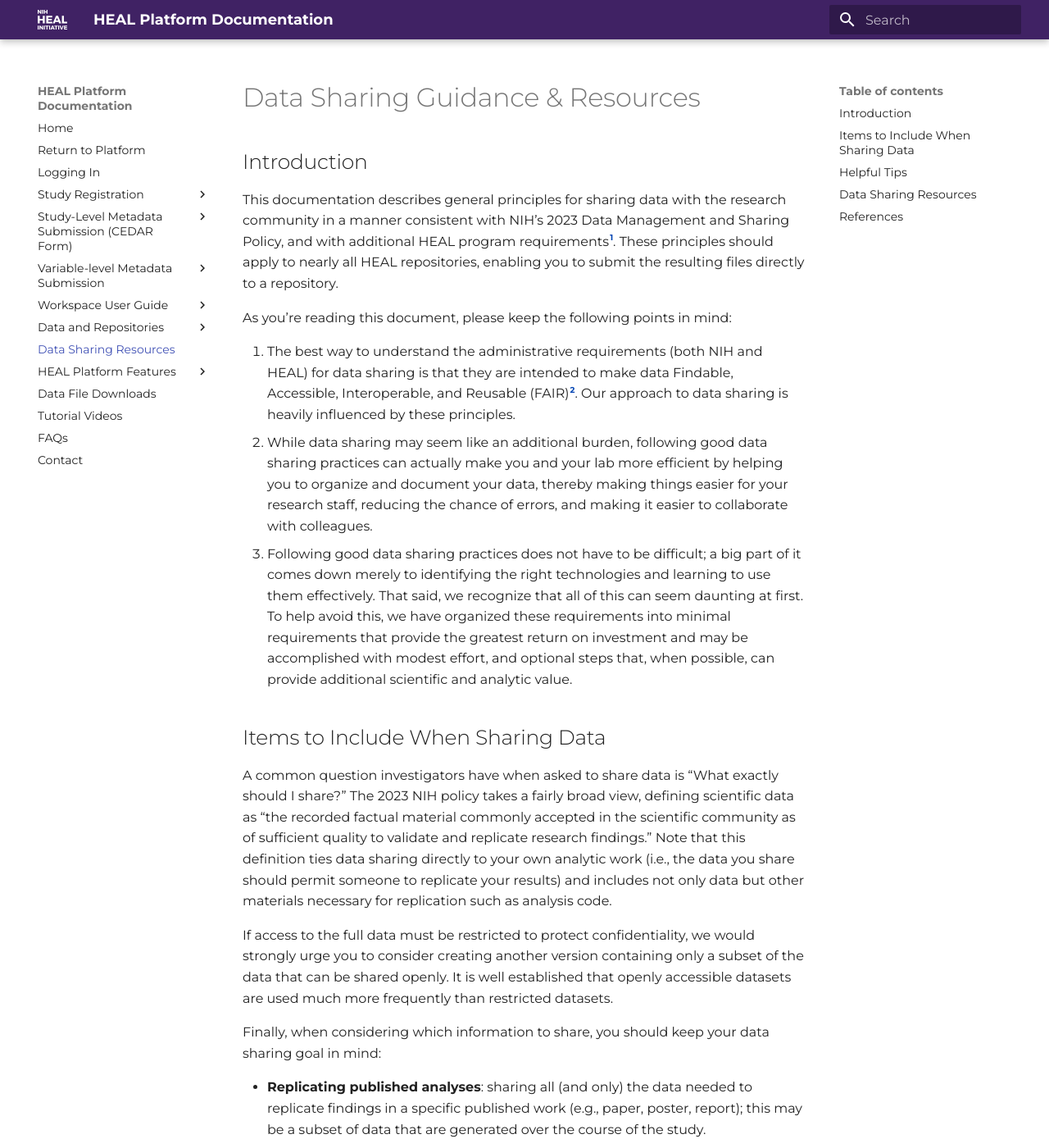
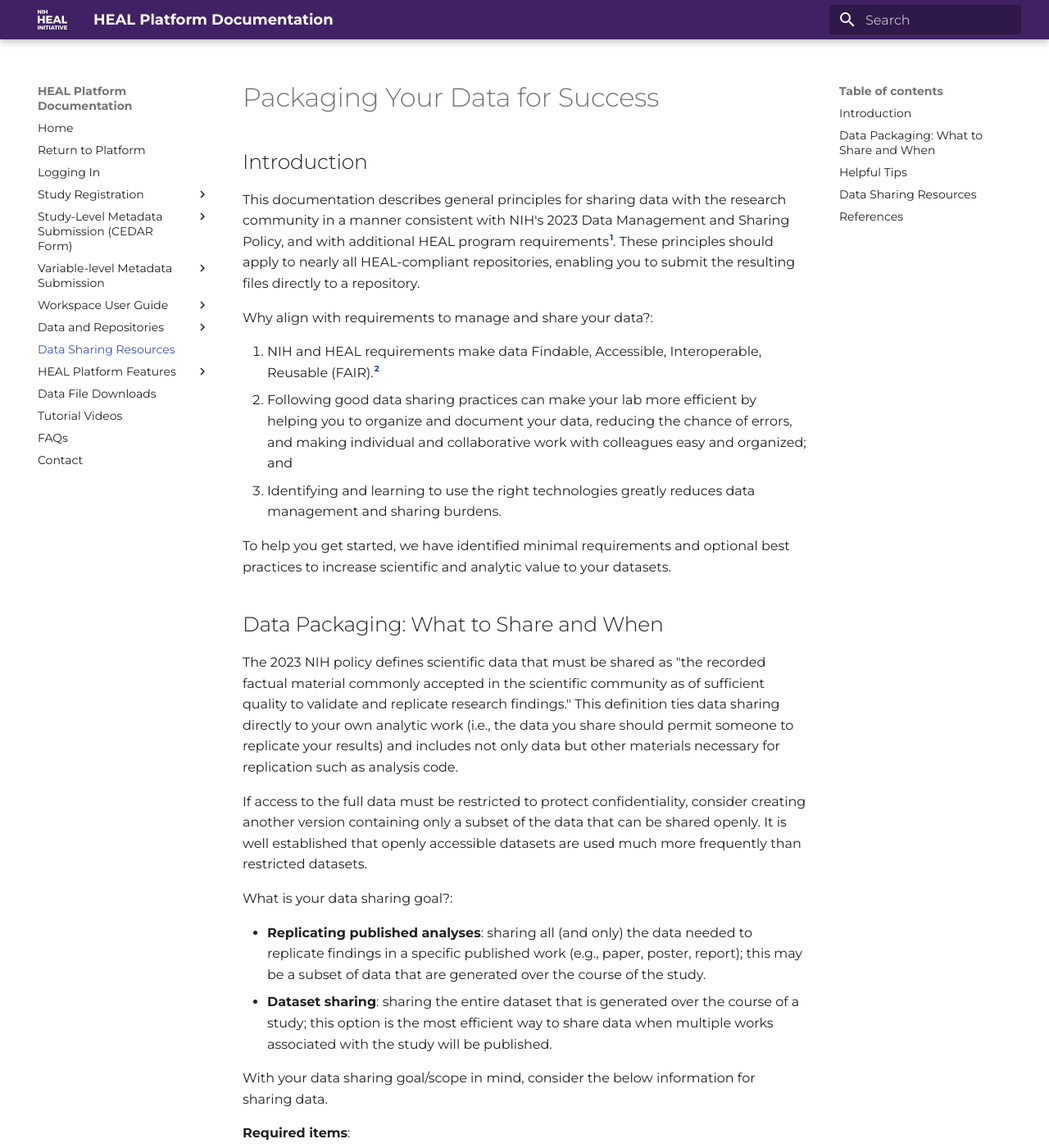
Before and after one commit to HEAL/platform-documentation, an MkDocs documentation site: the page built from docs/data_sharing_resources.md, in a window 1280 px wide and 1400 px high. Shown: the whole window at 82% size. Built offline with MkDocs 1.6.1 and Material for MkDocs 9.7.7, drawn with Linux system fonts in a browser that asks for light colours; some of the changed text lies outside the part shown.

Commit message:
Incorporate feedback from review

```diff
--- a/docs/data_sharing_resources.md
+++ b/docs/data_sharing_resources.md
@@ -1,22 +1,24 @@
-# Data Sharing Guidance & Resources
+# Packaging Your Data for Success
 
 ## Introduction
 
-This documentation describes general principles for sharing data with the research community in a manner consistent with NIH’s 2023 Data Management and Sharing Policy, and with additional HEAL program requirements[^1]. These principles should apply to nearly all HEAL repositories, enabling you to submit the resulting files directly to a repository.
+This documentation describes general principles for sharing data with the research community in a manner consistent with NIH's 2023 Data Management and Sharing Policy, and with additional HEAL program requirements[^1]. These principles should apply to nearly all HEAL-compliant repositories, enabling you to submit the resulting files directly to a repository.
 
-As you’re reading this document, please keep the following points in mind:
+Why align with requirements to manage and share your data?:
 
-1. The best way to understand the administrative requirements (both NIH and HEAL) for data sharing is that they are intended to make data Findable, Accessible, Interoperable, and Reusable (FAIR)[^2]. Our approach to data sharing is heavily influenced by these principles.
-2. While data sharing may seem like an additional burden, following good data sharing practices can actually make you and your lab more efficient by helping you to organize and document your data, thereby making things easier for your research staff, reducing the chance of errors, and making it easier to collaborate with colleagues.
-3. Following good data sharing practices does not have to be difficult; a big part of it comes down merely to identifying the right technologies and learning to use them effectively. That said, we recognize that all of this can seem daunting at first. To help avoid this, we have organized these requirements into minimal requirements that provide the greatest return on investment and may be accomplished with modest effort, and optional steps that, when possible, can provide additional scientific and analytic value.
+1. NIH and HEAL requirements make data Findable, Accessible, Interoperable, Reusable (FAIR).[^2]
+2. Following good data sharing practices can make your lab more efficient by helping you to organize and document your data, reducing the chance of errors, and making individual and collaborative work with colleagues easy and organized; and
+3. Identifying and learning to use the right technologies greatly reduces data management and sharing burdens.
 
-## Items to Include When Sharing Data
+To help you get started, we have identified minimal requirements and optional best practices to increase scientific and analytic value to your datasets.
 
-A common question investigators have when asked to share data is “What exactly should I share?” The 2023 NIH policy takes a fairly broad view, defining scientific data as “the recorded factual material commonly accepted in the scientific community as of sufficient quality to validate and replicate research findings.” Note that this definition ties data sharing directly to your own analytic work (i.e., the data you share should permit someone to replicate your results) and includes not only data but other materials necessary for replication such as analysis code.
+## Data Packaging: What to Share and When
 
-If access to the full data must be restricted to protect confidentiality, we would strongly urge you to consider creating another version containing only a subset of the data that can be shared openly. It is well established that openly accessible datasets are used much more frequently than restricted datasets.
+The 2023 NIH policy defines scientific data that must be shared as "the recorded factual material commonly accepted in the scientific community as of sufficient quality to validate and replicate research findings." This definition ties data sharing directly to your own analytic work (i.e., the data you share should permit someone to replicate your results) and includes not only data but other materials necessary for replication such as analysis code.
 
-Finally, when considering which information to share, you should keep your data sharing goal in mind:
+If access to the full data must be restricted to protect confidentiality, consider creating another version containing only a subset of the data that can be shared openly. It is well established that openly accessible datasets are used much more frequently than restricted datasets.
+
+What is your data sharing goal?:
 
 - **Replicating published analyses**: sharing all (and only) the data needed to replicate findings in a specific published work (e.g., paper, poster, report); this may be a subset of data that are generated over the course of the study.
 - **Dataset sharing**: sharing the entire dataset that is generated over the course of a study; this option is the most efficient way to share data when multiple works associated with the study will be published.
@@ -31,15 +33,15 @@
 2. **Variable-level metadata**: One or more files that collectively represent a list of all variables included in the dataset, including the variable title, variable description, and measurement units (if not labeled elsewhere).
 3. **Data file(s)**: These can be the raw data files or the analytic dataset. It is best practice to share the data in a non-proprietary format when possible (e.g., as a .csv file instead of .xls)
 
-As one example, the materials shared for the study [NIDA-CTN-0095A2: Reducing Stigma toward People with Opioid Use Disorder among Primary Care Clinicians at NIDA Data Share](https://datashare.nida.nih.gov/study/nida-ctn-0095a2) are an example of a high-quality dataset accompanied by sufficient information to access and replicate published findings.
+Example of a high-quality dataset accompanied by sufficient information to access and replicate published findings: [NIDA-CTN-0095A2: Reducing Stigma toward People with Opioid Use Disorder among Primary Care Clinicians at NIDA Data Share](https://datashare.nida.nih.gov/study/nida-ctn-0095a2)
 
-**Optional Items**:
+**Best Practices - A Little More Goes a Long Way**:
 
-_The following steps are optional but can add substantial scientific and analytic value._
+_The following steps can add substantial scientific and analytic value._
 
 1. Combine data and metadata files into a _[data package](https://datapackage.org/)_—a specially organized folder containing one or more data files and corresponding JSON- or YAML-formatted metadata files. Data packages make it easy to validate data, to transform data, to read data into analytic software packages, and to share data.
 2. Include protocol(s) for executing the study, including procedures for collecting and managing the data (e.g., data cleaning and curation, QC, etc.).
-3. Include additional variable-level metadata, such as links to the source of specific items (e.g., Common Data Element (CDE) repository, NIH’s PhenX Toolkit, or a specific measurement instrument).
+3. Include additional variable-level metadata, such as links to the source of specific items (e.g., Common Data Element (CDE) repository, NIH's PhenX Toolkit, or a specific measurement instrument).
 4. Include pipelines to validate skip patterns (e.g., instances where a specific item is skipped based on responses to a previous item) or other assertions about the data.
 5. Include code to perform specific data transformations (e.g., generate derived variables or reorganize data to facilitate a specific analysis).
 6. Include code that may be executed to translate the CSV file(s) and corresponding metadata into other commonly used formats such as Stata, R, SAS, Pandas/Python, etc.
@@ -51,7 +53,7 @@
 
 **Recommended file formats**:
 
-1. **Data files should be in CSV format**, typically with commas or tabs as delimiters and a header row containing column (i.e., variable) names. Nearly all software for data collection and/or data management is capable of exporting to CSV format, and this ensures that the data may be read by the widest possible range of software, both now and in the future. Data representing responses from a fixed set of choices (e.g., Yes/No items or individual items from a Likert scale) may be recorded as text labels (e.g., “Yes” or “No”) or as integer codes, where the mapping between integers and labels is provided in the schema (see Item 2 immediately below).
+1. **Data files should be in CSV format**, typically with commas or tabs as delimiters and a header row containing column (i.e., variable) names. Nearly all software for data collection and/or data management is capable of exporting to CSV format, and this ensures that the data may be read by the widest possible range of software, both now and in the future. Data representing responses from a fixed set of choices (e.g., Yes/No items or individual items from a Likert scale) may be recorded as text labels (e.g., "Yes" or "No") or as integer codes, where the mapping between integers and labels is provided in the schema (see Item 2 immediately below).
 
 2. **Variable-level metadata (VLMD) should be provided in machine-readable form**. The easiest way to do this is with a JSON- or YAML-format schema, though a data dictionary in CSV format may be considered acceptable instead (this can then be translated automatically to JSON). Per the HEAL VLMD schema, at a minimum, VLMD files must include the variable name and description. It is best practice and strongly recommended to also include for each variable a title (i.e., a human readable label for the variable), datatype (e.g., integer, float, date, string, boolean, etc.), and possible responses for each variable (e.g., range, list of choices, or constraints). Examples of valid and invalid VLMD files are available here.
 
@@ -67,23 +69,23 @@
     7. Funding agency and grant number
     8. Usage requirements and/or restrictions, including suggested acknowledgement
     9. Reference to corresponding publication, if applicable
-2. **Data must be valid when checked programmatically against the corresponding schema**. A useful way to think about a data dictionary (or more generally, VLMD) is that it represents a set of assertions about a dataset. The validity of this assertion can be checked automatically using available software tools (e.g., Data Package). This allows: 1) data curators to confirm that curation steps are being executed correctly, 2) secondary data users to verify that there have been no changes or modifications made when they receive the data, and 3) users to harmonize these data with additional data. While many people are used to using data dictionaries in a more formal way, the HEAL Ecosystem is working to facilitate programmatic use of these documents.
+2. **Data must be valid when checked programmatically against the corresponding schema**. A useful way to think about a data dictionary (or more generally, VLMD) is that it represents a set of assertions about a dataset. The validity of this assertion can be checked automatically using available software tools (e.g., Data Package). This allows: 1) data curators to confirm that curation steps are being executed correctly, 2) secondary data users to verify that there have been no changes or modifications made when they receive the data, and 3) users to harmonize these data with additional data.
 
 **For human subjects studies**:
 
 1. **Investigators engaged in human subjects research are responsible for ensuring that they have approval to share data and that the data are deidentified and shared in a manner consistent with their IRB requirements and language used in their consent form(s). In general**:
     1. All direct identifiers must be removed. This is slightly less restrictive than using the Safe Harbor method, as dates may be preserved (but must be shifted, as described below) as well as geographic units smaller than state (e.g., zip code or census tract).
     2. All dates must be shifted to reduce the risk of deductive disclosure. For example, those using REDCap to collect data have the option of shifting dates by a random amount between 0 and 364 days back in time, with a constant shift being used for all dates pertaining to the same individual.
-    3. Any open-ended responses must be removed; these can be coded into a clearly defined set of categories if it’s necessary to preserve the information.
+    3. Any open-ended responses must be removed; these can be coded into a clearly defined set of categories if it's necessary to preserve the information.
     4. Local participant IDs must be replaced with standardized, anonymous identifiers; this breaks any link between local records and the shared dataset.
 2. **The resulting dataset must be reviewed according to local institutional policies (e.g., IRB) for any additional potential disclosure risk.
 f. All missing values should be consistently coded using a clearly defined set of categories such as the following**:
-    - “Don’t know”
-    - “Refused”
-    - “No answer” (i.e., left blank by participant)
-    - “Legitimately skipped” (i.e., not applicable)
-    - Not collected” (i.e., item not administered)
-    - “Missing in error” (for any other reason)
+    - "Don't know"
+    - "Refused"
+    - "No answer" (i.e., left blank by participant)
+    - "Legitimately skipped" (i.e., not applicable)
+    - Not collected" (i.e., item not administered)
+    - "Missing in error" (for any other reason)
 
 In cases where this information was not recorded, the corresponding value should be left blank (i.e., the empty string). That said, blank values make a dataset difficult, if not impossible, to analyze, so such information should ideally always be recorded and provided whenever available.
 
```
Also changed, not shown: other parts of docs/data_sharing_resources.md (+1 -0 lines).
